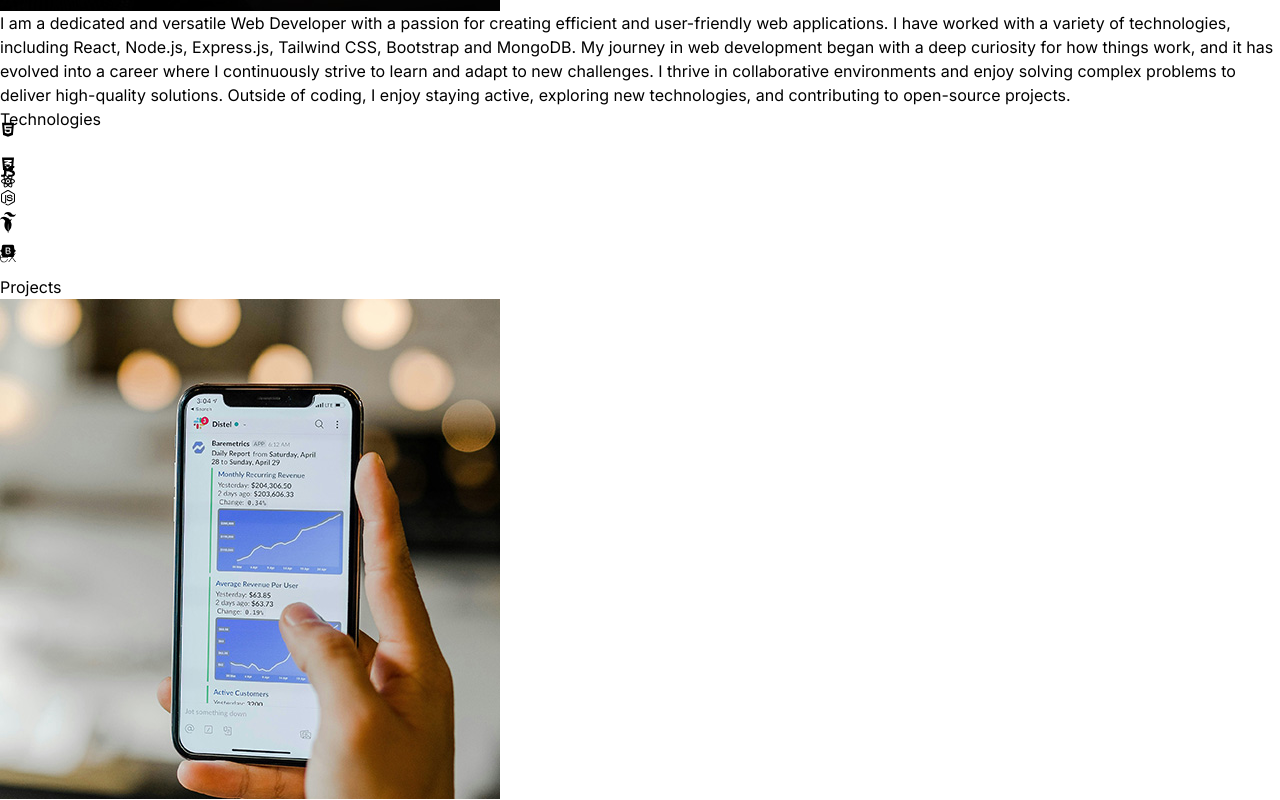
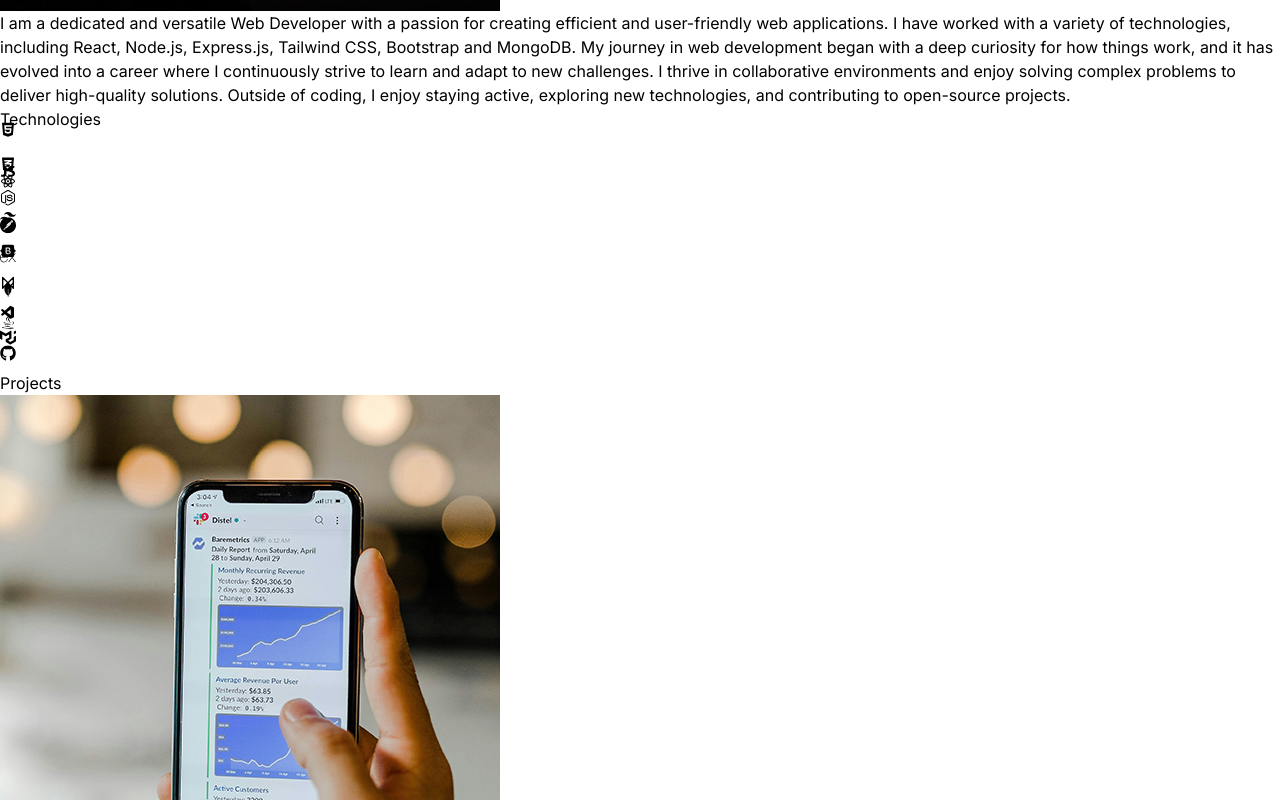
Before and after one commit to Yogeshleo8077/react-portfolio-yogesh, a React (Vite) app: page / in a window 1280 px wide. Shown: the part 1620-2420 px from the top of the page. Built offline with nearby package versions, Linux system fonts and the light colour scheme.

Commit message:
Add technologies

```diff
--- a/src/Components/Technologies.jsx
+++ b/src/Components/Technologies.jsx
@@ -3,6 +3,13 @@ import { RiReactjsLine } from "react-icons/ri";
 import { FaNodeJs, FaBootstrap, FaHtml5, FaCss3Alt } from "react-icons/fa";
 import { SiMongodb, SiTailwindcss, SiExpress } from "react-icons/si";
 import { IoLogoJavascript } from "react-icons/io";
+import { TbBrandFramerMotion } from "react-icons/tb";
+import { FaJava } from "react-icons/fa";
+import { VscVscode } from "react-icons/vsc";
+import { SiMui } from "react-icons/si";
+import { SiPostman } from "react-icons/si";
+import { FaGithub } from "react-icons/fa";
+
 import { motion } from "framer-motion";
 
 const iconVariants = (duration) => ({
@@ -54,12 +61,31 @@ const Technologies = () => {
             icon: <SiTailwindcss className="text-7xl text-cyan-400" />,
             delay: 10,
           },
-          { icon: <SiMongodb className="text-7xl text-green-500" />, delay: 6 },
+          {
+            icon: <SiPostman className="text-7xl text-orange-500" />,
+            delay: 6,
+          },
           {
             icon: <FaBootstrap className="text-7xl text-purple-800" />,
             delay: 12,
           },
           { icon: <SiExpress className="text-7xl text-gray-300" />, delay: 2 },
+
+          {
+            icon: <TbBrandFramerMotion className="text-7xl text-purple-800" />,
+            delay: 12,
+          },
+          { icon: <SiMongodb className="text-7xl text-green-500" />, delay: 6 },
+          {
+            icon: <VscVscode className="text-7xl text-blue-400" />,
+            delay: 10,
+          },
+
+          { icon: <FaJava className="text-7xl text-orange-500" />, delay: 6 },
+
+          { icon: <SiMui className="text-7xl text-blue-500" />, delay: 2 },
+
+          { icon: <FaGithub className="text-7xl text-orange-500" />, delay: 6 },
         ].map((tech, index) => (
           <motion.div
             key={index}
```
